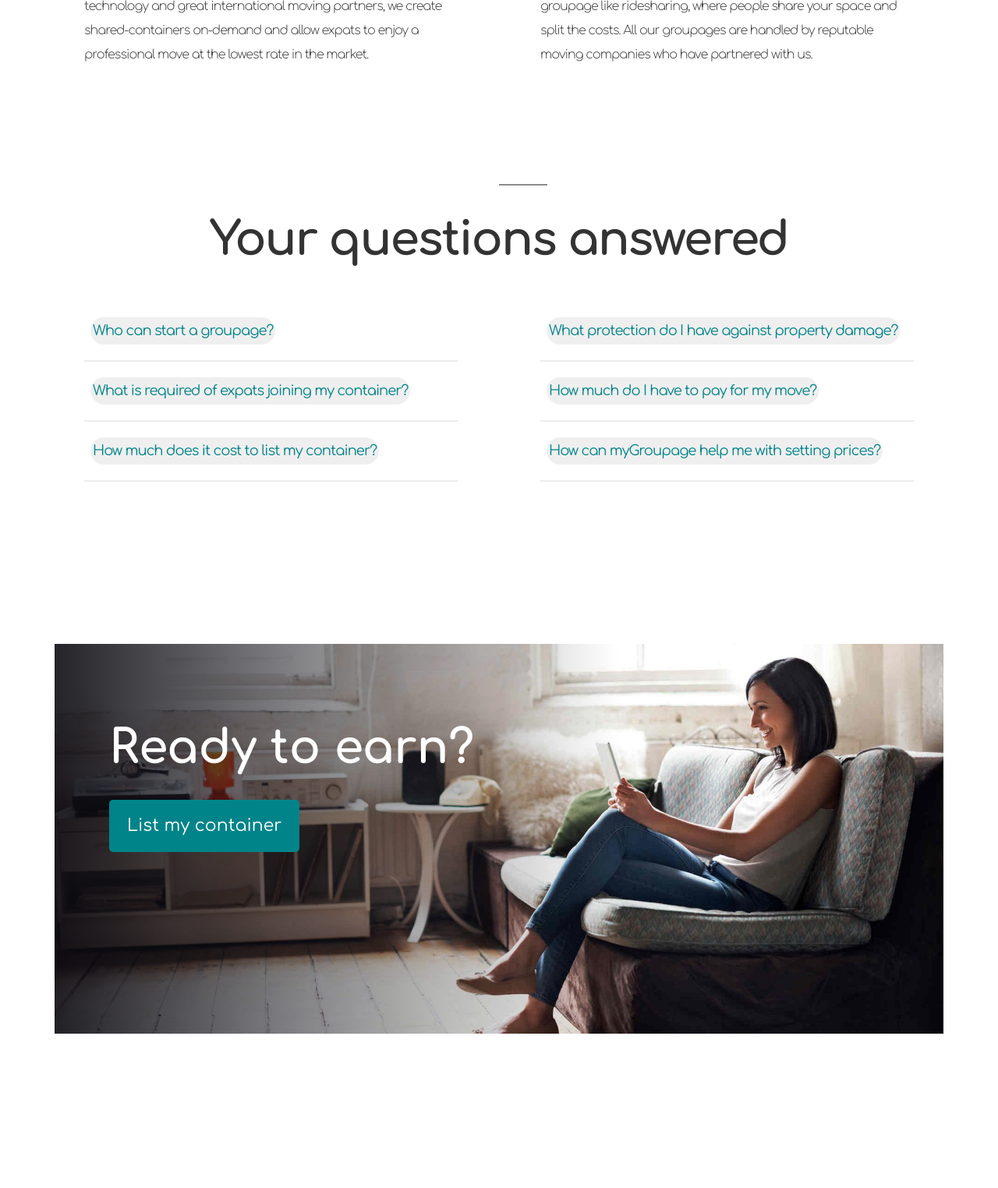
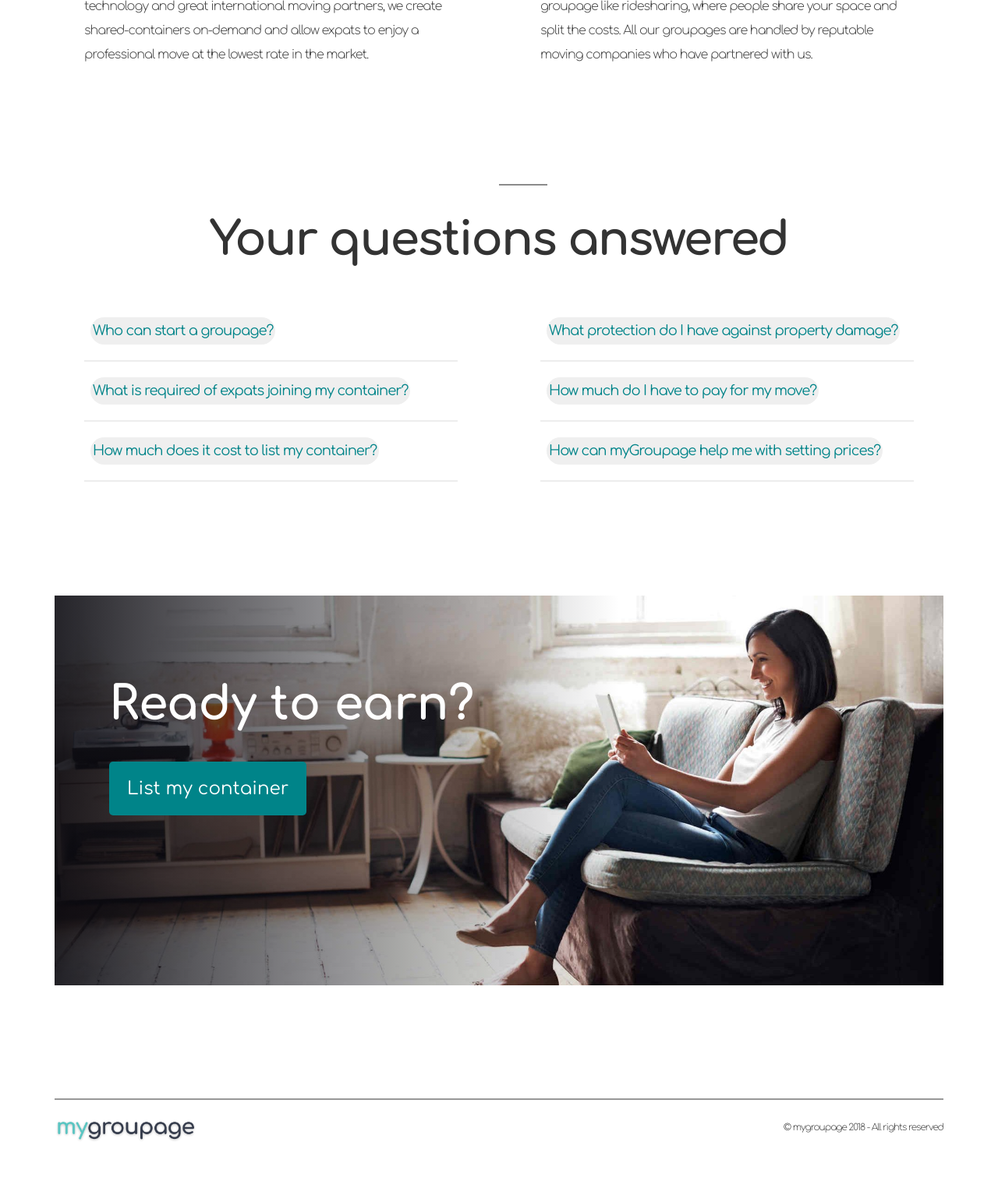
Before and after one commit to maura-baptista/-mygroupage2, a Rails app: page / in a window 1280 px wide. Shown: the part 4868-6392 px from the top of the page at 78% size. Before the commit the page ends 6194 px from the top, so only its background shows below. Run offline with Rails 7, Linux system fonts and the light colour scheme; style sheets or scripts are compiled from the project's sources; some libraries are stand-ins or nearby versions.

Commit message:
homepage big devices finished

```diff
--- /dev/null
+++ b/app/assets/stylesheets/components/_footer.scss
@@ -0,0 +1,29 @@
+.footer{
+	background: #FFFFFF;
+	.footer-line{
+		hr{
+			margin: 0;
+			border: 0.5px solid #989898;
+		}
+	}
+	.rights-reserved{
+		display: flex;
+	    justify-content: space-between;
+	    align-items: center;
+	    margin-top: 25px;
+	    padding-bottom: 58px;
+		.logo-footer{
+			// height: 60;
+		}
+		p{
+			font-family: Comfortaa;
+			font-style: normal;
+			font-weight: 300;
+			line-height: normal;
+			font-size: 12px;
+			letter-spacing: -1px;
+			color: #484848;
+		}
+	}
+
+}
--- a/app/assets/stylesheets/components/_index.scss
+++ b/app/assets/stylesheets/components/_index.scss
@@ -2,5 +2,6 @@
 @import "alert";
 @import "navbar";
 @import "banner";
+@import "footer";
 @import "modal-information";
 @import "btn-list-my-container";
--- a/app/assets/stylesheets/pages/_home.scss
+++ b/app/assets/stylesheets/pages/_home.scss
@@ -427,7 +423,7 @@
 .FAQ{
 	background: #FFFFFF;
 	padding: 7px;
-	padding-bottom: 150px;
+	padding-bottom: 88px;
 	.border{
 		border: 1.5px solid #8B8B8B;
 		width: 62px;
@@ -481,17 +477,22 @@
 }
 .wrapper-ready-to-earn{
 	background: #FFFFFF;
-	padding-bottom: 36px;
+	padding-bottom: 145px;
 	.image-box{
 		position: relative;
 		height: 500px;
 		background-size: cover;
  		background-position: top;
+ 		.ready-to-earn-content{
+ 			position: absolute;
+ 			top: 106px;
+ 			left: 70px;
+ 		}
 	}
 	h1{
-		position: absolute;
-		top: 100px;
-    	left: 70px;
+		// position: absolute;
+		// top: 100px;
+  //   	left: 70px;
 		font-family: Comfortaa;
 		font-style: normal;
 		font-weight: bold;
@@ -499,19 +500,20 @@
 		font-size: 60px;
 		color: #FFFFFF;
 		margin: 0;
+		margin-bottom: 59px;
 	}
 	.btn-list-container2{
-		position: absolute;
-		top: 200px;
-    	left: 70px;
+		// position: absolute;
+		// top: 200px;
+  //   	left: 70px;
 		  background: #008489;
 		  border-radius: 5px;
 		  color: #FFFFFF;
 		  font-family: Comfortaa;
-		  font-size: 22px;
+		  font-size: 23px;
 		  font-weight: 400;
 		  text-align: center;
-		  padding: 18px 23px;
+		  padding: 22px 23px;
 		  // margin-left: 10px;
 		  //   margin-right: 10px;
 
--- a/app/views/layouts/application.html.erb
+++ b/app/views/layouts/application.html.erb
@@ -13,6 +13,7 @@
     <%= render 'shared/navbar' %>
     <%= render 'shared/flashes' %>
     <%= yield %>
+    <%= render 'shared/footer' %>
     <%= javascript_include_tag 'application' %>
     <%= javascript_pack_tag 'application' %>
   </body>
--- a/app/views/savings/_homepage.html.erb
+++ b/app/views/savings/_homepage.html.erb
@@ -85,12 +85,14 @@
 				</div>
 				<div class="col-sm-6">
 					<div class="card-review-content card-padding">
-						<p classe="review-content"><%= image_tag "right-quotation-mark.svg", height: 30, class: "doube-quotes" %> <br>The movers are responsible for handling each move in the container. This definitely helped us decide to share our container.&nbsp;
+						<div class="review-content">
+							<%= image_tag "right-quotation-mark.svg", height: 30, class: "doube-quotes" %> <br>
+							<p>The movers are responsible for handling each move in the container. This definitely helped us decide to share our container.&nbsp;
 							</p>
 							<span class="review-owner">
 								Karen shared a container with other teachers
 							</span>
-
+						</div>
 					</div>
 				</div>
 			</div>
@@ -182,11 +184,14 @@
 			<div class="row">
 				<div class="col-sm-6">
 					<div class="card-review-content">
-						<p classe="review-content"><%= image_tag "right-quotation-mark.svg", height: 30, class: "doube-quotes" %> <br>Sharing our container has helped us pay for the flight tickets.&nbsp;
+						<div class="review-content">
+							<%= image_tag "right-quotation-mark.svg", height: 30, class: "doube-quotes" %> <br>
+							<p>Sharing our container has helped us pay for the flight tickets.&nbsp;
 							</p>
 							<span class="review-owner">
 								Marie used myGroupage to reduce her relocation expenses
 							</span>
+						</div>
 					</div>
 				</div>
 				<div class="col-sm-6">
@@ -267,10 +272,11 @@
 	<section class="wrapper-ready-to-earn">
 		<div class="container">
 			<div class="image-box" style="background-image: linear-gradient(90deg, #0E0D13 0%, rgba(13, 12, 18, 0.9) 0.01%, rgba(3, 2, 8, 0) 63.54%), url(<%= asset_path 'sitted-lady.jpg' %>);">
+					<div class="ready-to-earn-content">
 						<h1>Ready to earn?</h1>
 						<%= link_to "List my container", "#", class: "btn-list-container2" %>
-
-
+					</div>
+			</div>
 		</div>
 	</section>
 </div>
--- /dev/null
+++ b/app/views/shared/_footer.html.erb
@@ -0,0 +1,16 @@
+<footer class="footer">
+	<div class="container">
+		<div class="footer-line">
+			<hr>
+		</div>
+		<div class="rights-reserved">
+			<%= link_to root_path, class: "logo-footer" do %>
+	      		<%= image_tag "logo-deskt.png", height: 30 %>
+	   		 <% end %>
+	   		<p>© mygroupage 2018 -  All rights reserved
+			</p>
+		</div>
+	</div>
+
+
+</footer>
```
Also changed, not shown: other parts of app/assets/stylesheets/pages/_home.scss (+31 -35 lines). Lines whose indentation alone changed are shown as unchanged.
